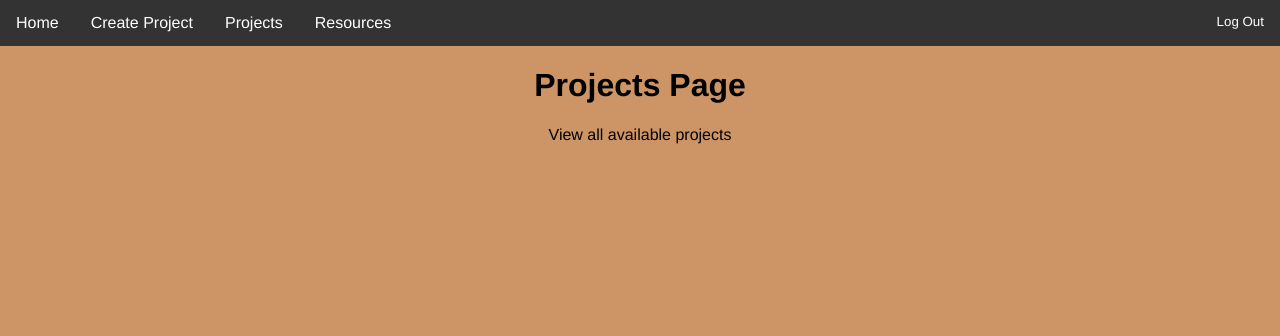
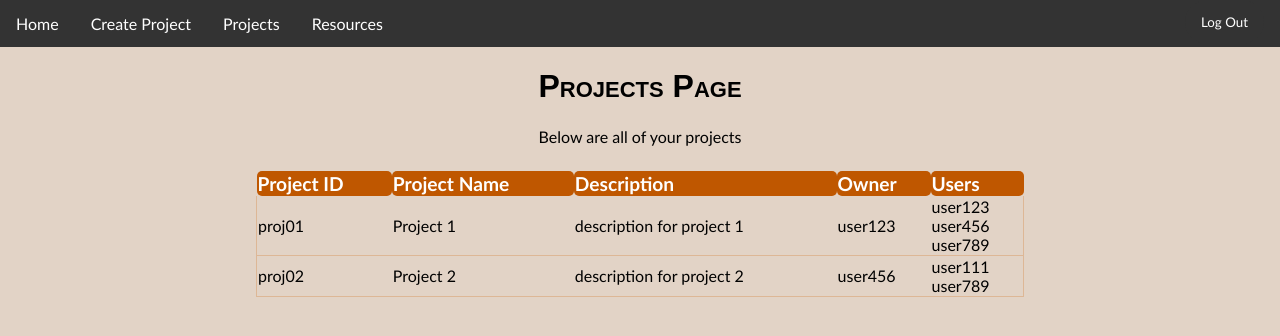
Before and after one commit to newspeedtech/cloud-native-sw-project, a React (Create React App) app in the folder frontend/: page /projects in a window 1280 px wide. Shown: the top 336 px of the page. Built offline with nearby package versions, Linux system fonts and the light colour scheme; sample sign-in values are in the browser's storage.

Commit message:
refactored nav for login page + cleanup + no auth testing

```diff
--- a/frontend/src/App.js
+++ b/frontend/src/App.js
@@ -1,6 +1,7 @@
 
 import { useState } from "react";
 import { Navigate, Route, BrowserRouter as Router, Routes } from "react-router-dom";
+import NavBar from './components/NavBar';
 import CreateProject from "./pages/CreateProject";
 import Home from "./pages/Home";
 import Login from "./pages/Login";
@@ -9,21 +10,28 @@ import Resources from "./pages/Resources";
 import Signup from "./pages/Signup";
 
 function App() {
-  // Setting to true to test pages
-  const [authenticated, setAuthenticated] = useState(true)
+  const [authenticated, setAuthenticated] = useState(() => {
+    return !!localStorage.getItem('access_token');
+  });
+
+  // Logout function
+  const logout = () => {
+    localStorage.removeItem('access_token');
+    localStorage.removeItem('user_id');
+    setAuthenticated(false);
+  };
+
   return (
     <Router>
+      {authenticated && <NavBar authenticated={authenticated} onLogout={logout} />}
       <Routes>
-        <Route path="/" element={authenticated ? <Navigate to="/home"/> : <Login setIsLoggedIn={setAuthenticated} /> } />
-        {/* Commenting out to keep nav login/out functionality */}
-        {/* <Route path="/login" element={authenticated ? <Navigate to="/home" /> : <Login setIsLoggedIn={setAuthenticated} />} /> */}
-        {/* <Route path="/signup" element={authenticated ? <Navigate to="/home" /> : <Signup /> } /> */}
-        <Route path="/login" element={<Login />} />
-        <Route path="/signup" element={<Signup />} />
-        <Route path="/home" element={authenticated ? <Home setIsLoggedIn={setAuthenticated} /> : <Navigate to="/" /> } />
-        <Route path="/projects" element={authenticated ? <Projects setIsLoggedIn={setAuthenticated} /> : <Navigate to="/" /> } />
-        <Route path="/resources" element={authenticated ? <Resources setIsLoggedIn={setAuthenticated} /> : <Navigate to="/" /> } />
-        <Route path="/create-project" element={authenticated ? <CreateProject setIsLoggedIn={setAuthenticated} /> : <Navigate to="/" /> } />
+        <Route path="/" element={authenticated ? <Navigate to="/home"/> : <Login setAuthenticated={setAuthenticated} /> } />
+        <Route path="/login" element={authenticated ? <Navigate to="/home" /> : <Login setAuthenticated={setAuthenticated} />} />
+        <Route path="/signup" element={authenticated ? <Navigate to="/home" /> : <Signup setAuthenticated={setAuthenticated} />} />
+        <Route path="/home" element={authenticated ? <Home setAuthenticated={setAuthenticated} /> : <Navigate to="/" /> } />
+        <Route path="/projects" element={authenticated ? <Projects setAuthenticated={setAuthenticated} /> : <Navigate to="/" /> } />
+        <Route path="/resources" element={authenticated ? <Resources setAuthenticated={setAuthenticated} /> : <Navigate to="/" /> } />
+        <Route path="/create-project" element={authenticated ? <CreateProject setAuthenticated={setAuthenticated} /> : <Navigate to="/" /> } />
       </Routes>
     </Router>
   );
--- a/frontend/src/components/NavBar.js
+++ b/frontend/src/components/NavBar.js
@@ -1,6 +1,6 @@
 import { useNavigate } from "react-router-dom";
 
-export default function NavBar() {
+export default function NavBar({ authenticated, onLogout }) {
   const navigate = useNavigate();
 
   return (
@@ -11,9 +11,8 @@ export default function NavBar() {
         <li><a href="/projects">Projects</a></li>
         <li><a href="/resources">Resources</a></li>
         <li style={{ float: "right" }}>
-          <button class="logout-button" onClick={() => navigate('/login')}>
-            {"Log Out"}
-          </button>
+          { authenticated ? <button class="logout-button" onClick={onLogout}>Log Out</button>
+            : <button class="logout-button" onClick={() => navigate("/home")}>Log In</button> }
         </li>
       </ul>
     </div>
--- a/frontend/src/index.css
+++ b/frontend/src/index.css
@@ -1,30 +1,46 @@
 * {
   box-sizing: border-box;
-  font-family: 'Helvetica', sans-serif;
+  font-family: 'Gill Sans', sans-serif;
   border-radius: 5px;
   border-style: none;
 }
-
-::placeholder {
+h1 {
+  font-family: 'Avantgarde', sans-serif;
+  font-variant: small-caps;
+}
+/* ::placeholder {
     color: #b76c2f;
     opacity: 0.5;
-}
+}  */
 
 body {
   margin: 0;
-  background-color: #cd9466;
+  background-color: #e2d3c6;
+}
+
+.create-project-button {
+  background-color: #cbc0b7;
+  width: 260px;
+  border: none;
+  border-radius: 45px;
+  color: black;
+  padding: 15px 15px;
+  text-align: center;
+  text-decoration: none;
+  display: inline-block;
+  font-size: 16px;
+  cursor: pointer;
 }
 
 .nav-form {
   background-color: #9e9186;
   width: 600px;
-  /* margin-right: auto;
-  margin-left: auto; */
+  margin-right: auto;
+  margin-left: auto;
   text-align: center;
   padding: 20px;
   position: absolute;
   left: 50%;
-  /* transform: translate(-50%, -50%); */
 }
 
 .login-form {
@@ -95,25 +111,25 @@ ul li a {
 
 ul li a:hover {
   background-color: #111111;
+  border-radius: 45px;
 }
 
 /* LOGOUT BUTTON */
 .logout-button {
-  /* margin-right: 1rem; */
+  margin-right: 1rem;
   padding: 14px 16px;
   background-color: #333333;
   color: white;
   border: none;
-  /* border-radius: 4px; */
   cursor: pointer;
-  /* font-size: 14px; */
+  border-radius: 45px;
 }
 
 .logout-button:hover {
   background-color: #111111;
 }
 
-/* IMAGE BUTTON */
+/* HOMEPAGE IMAGE BUTTON */
 .image-button {
   display: flex;
   flex-direction: column;
@@ -125,5 +141,39 @@ ul li a:hover {
   flex-direction: row;
   justify-content: center;
   gap: 40px;
-  /* margin-top: 30px; */
 }
+
+.image-button p {
+  max-width: 200px;
+  word-wrap: break-word;
+  margin: 10px auto;
+  text-align: center;
+}
+
+/* PROJECT TABLE */
+.project-table {
+    border-collapse: collapse;
+    margin: 25px auto;
+    /* font-size: 0.9em; */
+    font-family: sans-serif;
+    min-width: 400px;
+    width: 60%;
+}
+
+.project-table thead tr {
+    background-color: #BF5700;
+    color: #ffffff;
+    text-align: left;
+    font-size: 1.2em;
+}
+.project-table tbody tr {
+    border-bottom: 1px solid #ddb796;
+    border-left: 1px solid #ddb796;
+    border-right: 1px solid #ddb796;
+    text-align: left;
+}
+
+.project-table tbody tr.active-row {
+    font-weight: bold;
+    color: #BF5700;
+}
--- a/frontend/src/pages/Projects.js
+++ b/frontend/src/pages/Projects.js
@@ -1,13 +1,105 @@
-import NavBar from "./../components/NavBar";
+import { useEffect, useState } from 'react';
 
-export default function Projects() {
-  return (
-    <div>
-      <NavBar />
-      <div style={{textAlign: "center"}}>
-        <h1>Projects Page</h1>
-        <p>View all available projects</p>
+export default function Projects({ setAuthenticated }) {
+    const [projects, setProjects] = useState([]);
+    const [message, setMessage] = useState("");
+
+    useEffect(() => {
+        getProjects();
+    }, []);
+
+    const getProjects = async (e) => {
+
+        const token = localStorage.getItem("access_token");
+        if (!token) {
+            setMessage("You must be signed in to view projects.");
+            return;
+        }
+
+        // FOR TESTING ONLY
+        const data = [
+            {
+                projectid: "proj01",
+                projectname: "Project 1",
+                description: "description for project 1",
+                owner: "user123",
+                users: ["user123", "user456", "user789"]
+            },
+            {
+                projectid: "proj02",
+                projectname: "Project 2",
+                description: "description for project 2",
+                owner: "user456",
+                users: ["user111", "user789"]
+            }
+        ];
+        setProjects(data);
+        return;
+        ///////////////////
+
+        try {
+            const res = await fetch("http://localhost:5000/login", {
+                method: "POST",
+                headers: { "Content-Type": "application/json" },
+            });
+
+            if (res.ok) {
+                const data = await res.json();
+                setProjects(data);
+            } else {
+                setMessage('Failed to load projects');
+            }
+        } catch (err) {
+            console.error(err);
+            setMessage("Network error - can't load projects");
+        }
+    };
+
+    return (
+        <div>
+            <div style={{ textAlign: "center" }}>
+                <h1>Projects Page</h1>
+                <p>Below are all of your projects</p>
+                <table class="project-table">
+                    <thead>
+                        <tr>
+                            <th>Project ID</th>
+                            <th>Project Name</th>
+                            <th>Description</th>
+                            <th>Owner</th>
+                            <th>Users</th>
+                        </tr>
+                    </thead>
+                    <tbody>
+                        {projects.length === 0 ? (
+                            <tr>
+                                <td colSpan="6" style={{ textAlign: 'center' }}>
+                                    No projects found
+                                </td>
+                            </tr>
+                        ) : (
+                            projects.map((project) => (
+                                <tr key={project.projectid}>
+                                    <td>{project.projectid}</td>
+                                    <td>{project.projectname}</td>
+                                    <td>{project.description}</td>
+                                    <td>{project.owner}</td>
+                                    <td>
+                                        {Array.isArray(project.users) ? (
+                                            project.users.map((user, index) => (
+                                                <div key={index}>{user}</div>
+                                            ))
+                                        ) : (
+                                            project.users
+                                        )}
+                                    </td>
+                                </tr>
+                            ))
+                        )}
+                    </tbody>
+                </table>
+                {message && <p>{message}</p>}
+            </div>
         </div>
-    </div>
-  );
+    );
 }
--- a/frontend/src/pages/Resources.js
+++ b/frontend/src/pages/Resources.js
@@ -1,9 +1,7 @@
-import NavBar from "./../components/NavBar";
 
-export default function Resources() {
+export default function Resources( {setAuthenticated} ) {
   return (
     <div>
-      <NavBar />
         <div style={{textAlign: "center"}}>
         <h1>Resources Page</h1>
         <p>View all available resources</p>
--- a/frontend/src/pages/Signup.js
+++ b/frontend/src/pages/Signup.js
@@ -1,4 +1,5 @@
 import { useState } from "react";
+import NavBar from "../components/NavBar";
 
 export default function Signup() {
   const [username, setUsername] = useState("");
@@ -40,6 +41,8 @@ export default function Signup() {
   };
 
   return (
+    <div>
+    <NavBar/>
       <div class="login-form">
       <h1 style={{ color: "white" }}>Sign Up</h1>
 
@@ -84,5 +87,6 @@ export default function Signup() {
       {message && <p style={{ color: "green" }}>{message}</p>}
       {error && <p style={{ color: "red" }}>{error}</p>}
     </div>
+  </div>
   );
 }
```
Also changed, not shown: frontend/src/pages/CreateProject.js (+15 -6 lines), frontend/src/pages/Home.js (+8 -6 lines), frontend/src/pages/Login.js (+33 -23 lines).
